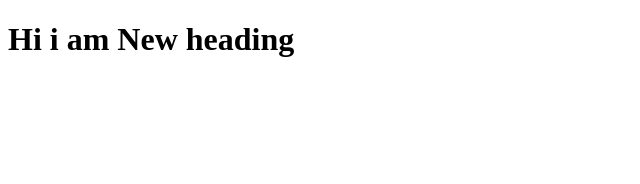
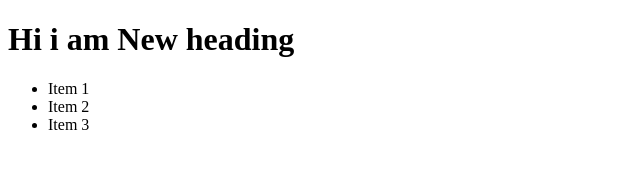
Before and after one commit to MohitMuhal37/WebDevelopment, a React (Vite) app in the folder React/my-app/: page / in a window 1280 px wide. Shown: the top 184 px of the page, without its empty margins (0-640 px from the left). Built offline with nearby package versions, Linux system fonts and the light colour scheme.

Commit message:
initial commit

```diff
--- a/React/my-app/src/component.jsx
+++ b/React/my-app/src/component.jsx
@@ -1,7 +1,23 @@
 import React from "react";
 
 function Heading(){
-    return <h1>Hi i am New heading</h1>
+    return <>
+    <h1>Hi i am New heading</h1>
+    <ul>
+        <li>Item 1</li>
+        <li>Item 2</li>
+        <li>Item 3</li>
+    </ul>
+    </>
 };
 
-export default Heading;
+function List(){
+    return <>
+    <ul>
+        <li>Rajma</li>
+        <li>Chawal</li>
+        <li>Bhindi</li>
+    </ul>
+    </>
+}
+export default Heading; List;
```
